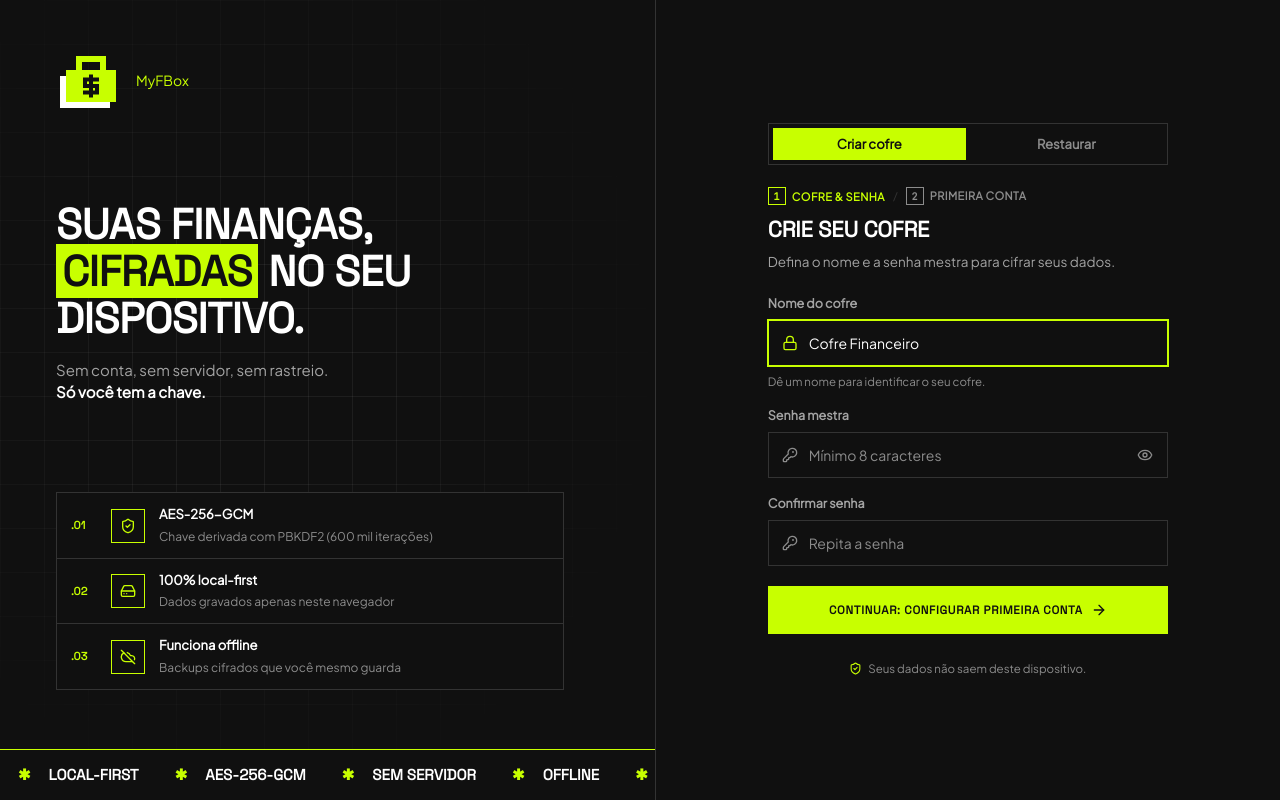
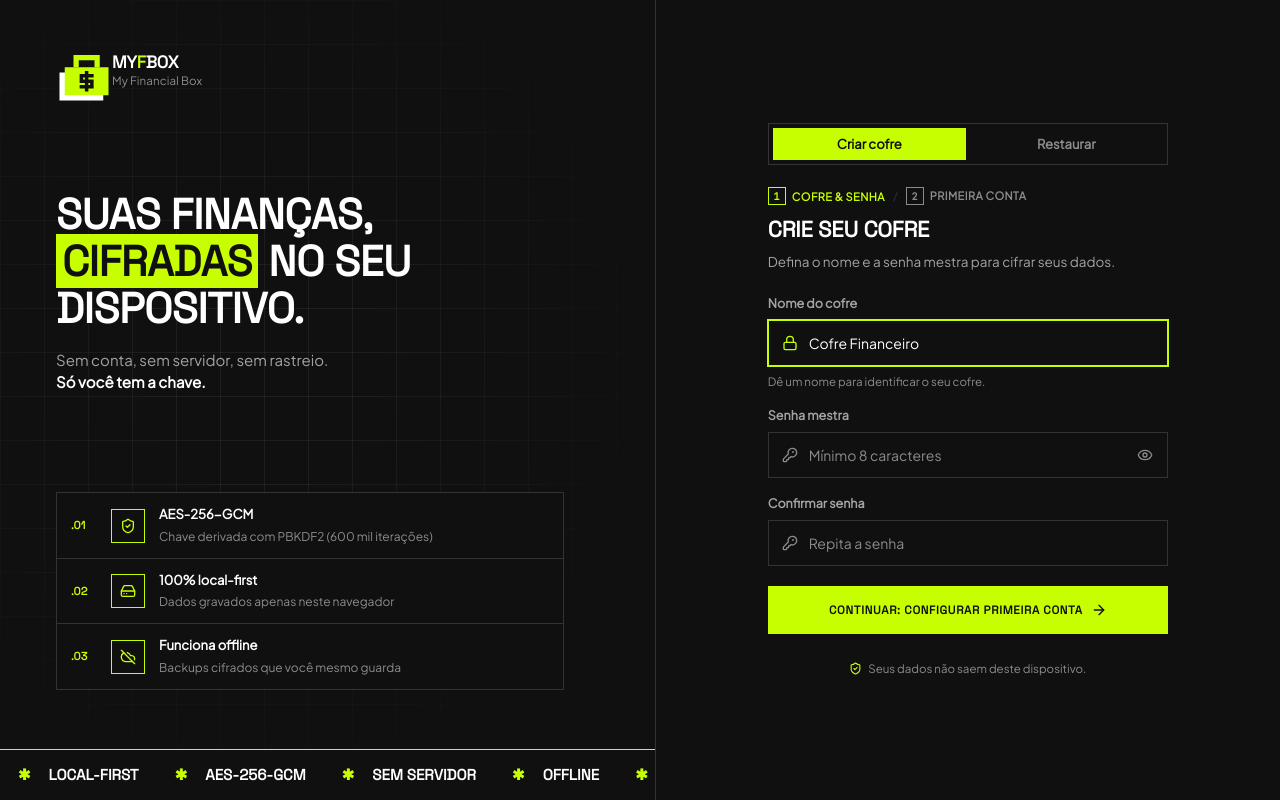
Before and after one commit to thiegocarvalho/MyFBox, a React (Vite) app: page / in a window 1280 px wide. Built offline with nearby package versions, Linux system fonts and the light colour scheme; a web font is replaced by a local one.

Commit message:
refactor(ui): padronizar componente MyFBoxBrand no app e tela de bloqueio

```diff
--- a/src/App.tsx
+++ b/src/App.tsx
@@ -70,7 +70,7 @@ import {
   upsertVaultExchangeRate,
 } from './domain/vaultUseCases';
 import { VaultLockScreen } from './components/VaultLockScreen';
-import { MyFBoxLogo } from './components/MyFBoxLogo';
+import { MyFBoxBrand } from './components/MyFBoxLogo';
 import { MobileMenu, MobileMenuButton, type NavItem } from './components/MobileMenu';
 
 const DEFAULT_MCP_PORT = 4777;
@@ -653,17 +653,7 @@ export function App() {
     <div className="app-shell">
       <header className="workspace-header">
         <div className="header-left">
-          <div className="brand-block">
-            <div className="brand-logo-wrap">
-              <MyFBoxLogo size={40} />
-            </div>
-            <div className="brand-text">
-              <span className="brand-title">
-                My<span className="brand-highlight">F</span>Box
-              </span>
-              <span className="brand-tagline">My Financial Box</span>
-            </div>
-          </div>
+          <MyFBoxBrand size={40} />
 
           <div
             className={`month-navigator ${selectedYearMonth !== getCurrentYearMonth() ? 'is-away' : ''}`}
--- a/src/components/MyFBoxLogo.tsx
+++ b/src/components/MyFBoxLogo.tsx
@@ -40,3 +40,22 @@ export const MyFBoxLogo: React.FC<MyFBoxLogoProps> = ({ size = 28, className = '
     </svg>
   );
 };
+
+interface MyFBoxBrandProps {
+  size?: number;
+  className?: string;
+}
+
+export const MyFBoxBrand: React.FC<MyFBoxBrandProps> = ({ size = 40, className = '' }) => (
+  <div className={`brand-block ${className}`.trim()}>
+    <div className="brand-logo-wrap">
+      <MyFBoxLogo size={size} />
+    </div>
+    <div className="brand-text">
+      <span className="brand-title">
+        My<span className="brand-highlight">F</span>Box
+      </span>
+      <span className="brand-tagline">My Financial Box</span>
+    </div>
+  </div>
+);
--- a/src/components/VaultLockScreen.tsx
+++ b/src/components/VaultLockScreen.tsx
@@ -26,7 +26,7 @@ import type {
   EncryptedVaultEnvelope,
   InitialAccountData,
 } from '../types/finance';
-import { MyFBoxLogo } from './MyFBoxLogo';
+import { MyFBoxBrand } from './MyFBoxLogo';
 import { passwordStrength } from '../utils/password';
 import { parseDecimalInput } from '../utils/money';
 import { POPULAR_CURRENCIES, getCurrencySymbol } from '../services/currencyService';
@@ -311,8 +311,7 @@ export const VaultLockScreen: React.FC<VaultLockScreenProps> = ({
         <div className="gate-grid-pattern" />
         <div className="gate-aside-content">
           <div className="gate-brand">
-            <MyFBoxLogo size={64} />
-            <span>MyFBox</span>
+            <MyFBoxBrand size={56} />
           </div>
 
           <div className="gate-pitch">
@@ -374,8 +373,7 @@ export const VaultLockScreen: React.FC<VaultLockScreenProps> = ({
       <main className="gate-main">
         <div className="gate-panel">
           <div className="gate-brand gate-brand-mobile">
-            <MyFBoxLogo size={52} />
-            <span>MyFBox</span>
+            <MyFBoxBrand size={48} />
           </div>
 
           <div className="gate-tabs" role="tablist" aria-label="Acesso ao cofre">
```
